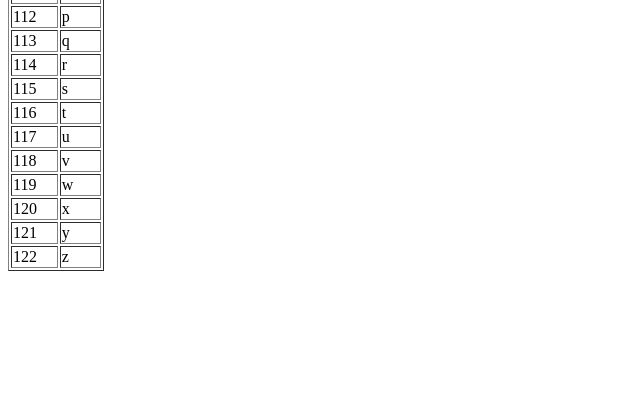
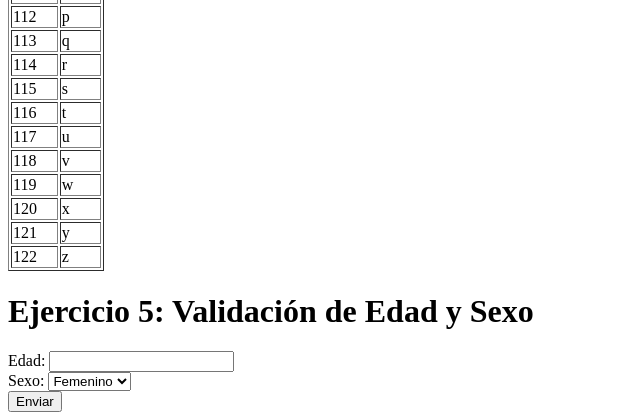
Before and after one commit to anag2603/tecweb, a PHP site: page /tecweb/ in a window 1280 px wide. Shown: the part 1036-1456 px from the top of the page, without its empty margins (0-640 px from the left). Before the commit the page ends 1307 px from the top, so only its background shows below. Run offline with PHP 8.4, Linux system fonts and the light colour scheme.

Commit message:
Ejercicio 5 agregado

```diff
--- a/practicas/p06/index.php
+++ b/practicas/p06/index.php
@@ -97,7 +97,28 @@ if (isset($_GET['numero'])) {
     }
     echo '</table>';
     ?>
-</body>
+
+<h1>Ejercicio 5: Validación de Edad y Sexo</h1>
+    <form method="post">
+        <label for="edad">Edad:</label>
+        <input type="number" name="edad" id="edad" required><br>
+
+        <label for="sexo">Sexo:</label>
+        <select name="sexo" id="sexo" required>
+            <option value="femenino">Femenino</option>
+            <option value="masculino">Masculino</option>
+        </select><br>
+
+        <button type="submit">Enviar</button>
+    </form>
+
+    <?php
+    if ($_SERVER['REQUEST_METHOD'] === 'POST') {
+        $edad = $_POST['edad'];
+        $sexo = $_POST['sexo'];
+        echo '<h3>' . validarEdadSexo($edad, $sexo) . '</h3>';
+    }
+    ?>
 
 </body>
 </html>
--- a/practicas/p06/src/funciones.php
+++ b/practicas/p06/src/funciones.php
@@ -54,4 +54,29 @@ function crearArregloAscii() {
     return $arreglo;
 }
 
+function validarEdadSexo($edad, $sexo) {
+    if ($sexo === 'femenino' && $edad >= 18 && $edad <= 35) {
+        return "Bienvenida, usted está en el rango de edad permitido.";
+    } else {
+        return "Lo sentimos, no cumple con los requisitos.";
+    }
+}
+
+function obtenerParqueVehicular() {
+    return [
+        "ABC1234" => [
+            "Auto" => ["marca" => "Toyota", "modelo" => 2020, "tipo" => "sedan"],
+            "Propietario" => ["nombre" => "Juan Perez", "ciudad" => "Puebla", "direccion" => "Av. Reforma 123"]
+        ],
+        "DEF5678" => [
+            "Auto" => ["marca" => "Honda", "modelo" => 2019, "tipo" => "hatchback"],
+            "Propietario" => ["nombre" => "Maria Lopez", "ciudad" => "Monterrey", "direccion" => "Calle Juarez 45"]
+        ],
+        // ... Agrega 13 registros adicionales
+        "XYZ9876" => [
+            "Auto" => ["marca" => "Mazda", "modelo" => 2021, "tipo" => "camioneta"],
+            "Propietario" => ["nombre" => "Carlos Sanchez", "ciudad" => "Guadalajara", "direccion" => "Boulevard Hidalgo 99"]
+        ]
+    ];
+}
 ?>
```
